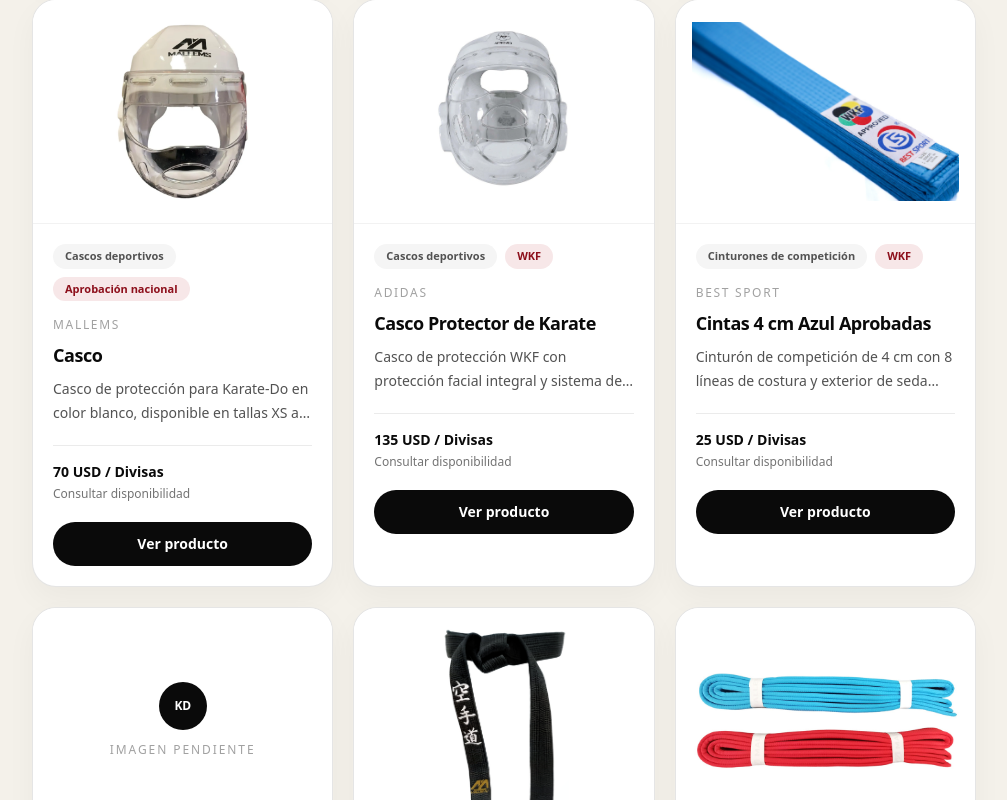
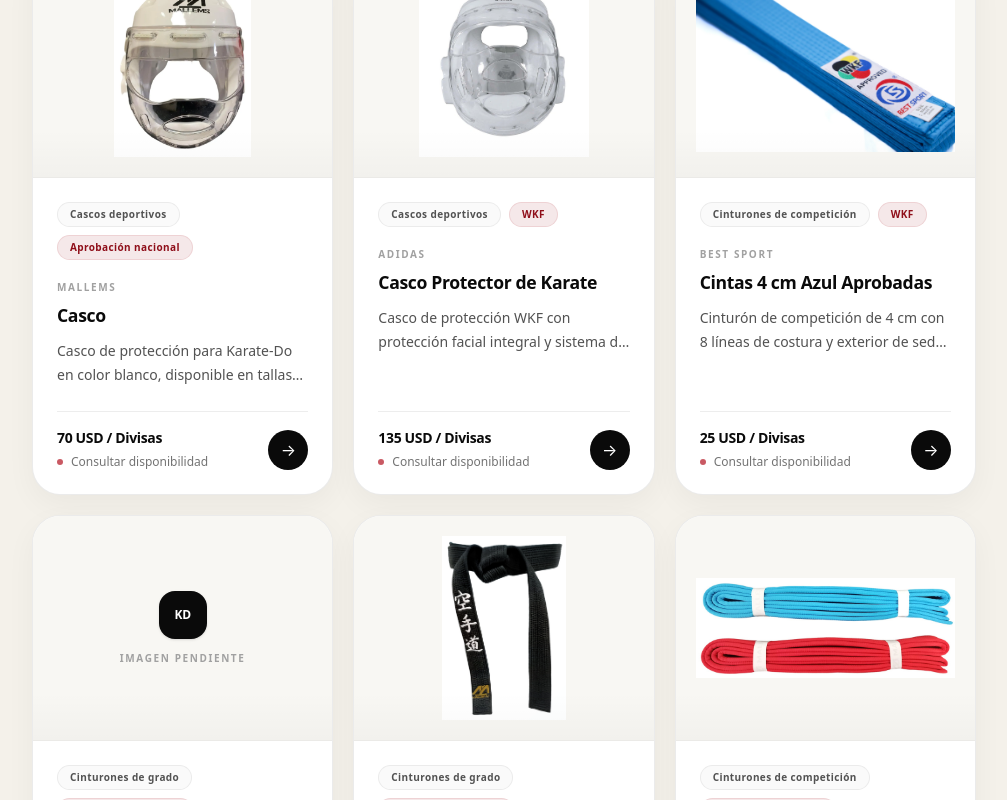
Before and after one commit to maorusohh/catalogo-karate, a Next.js app: page /catalogo in a window 1280 px wide. Shown: the part 1200-2000 px from the top of the page, without its empty margins (272-1279 px from the left). Built offline with nearby package versions, Linux system fonts and the light colour scheme.

Commit message:
style: refine catalog product cards

```diff
--- a/src/components/catalog/product-card.tsx
+++ b/src/components/catalog/product-card.tsx
@@ -28,77 +28,90 @@
   const primaryPrice = product.prices.find((price) => !price.variantId) ?? product.prices[0];
 
   return (
-    <article className="group flex h-full flex-col overflow-hidden rounded-3xl border border-black/10 bg-white shadow-[0_12px_30px_rgba(0,0,0,0.04)] transition-transform hover:-translate-y-1">
+    <article className="group flex h-full flex-col overflow-hidden rounded-[1.75rem] border border-black/8 bg-white shadow-[0_10px_30px_rgb(23_23_23_/_0.045)] transition-all duration-200 hover:-translate-y-1 hover:border-black/12 hover:shadow-[var(--ck-shadow-md)]">
       <Link href={`/producto/${product.slug}`} className="block" aria-label={`Ver ${product.name}`}>
-        <div className="relative aspect-[4/3] overflow-hidden border-b border-black/5 bg-white">
+        <div className="relative aspect-[4/3] overflow-hidden border-b border-black/5 bg-[var(--ck-surface-soft)]">
           {image ? (
             <Image
               src={image.src}
               alt={image.alt || product.name}
               fill
               sizes="(max-width: 639px) 100vw, (max-width: 1023px) 50vw, 33vw"
-              className="object-contain p-3 transition-transform duration-300 group-hover:scale-[1.025] sm:p-4"
+              className="object-contain p-4 transition-transform duration-300 group-hover:scale-[1.03] sm:p-5"
             />
           ) : (
             <div className="flex h-full items-center justify-center p-6 text-center">
               <div>
-                <span className="mx-auto flex size-12 items-center justify-center rounded-full bg-neutral-950 text-xs font-black tracking-tight text-white">
+                <span className="mx-auto flex size-12 items-center justify-center rounded-2xl bg-neutral-950 text-xs font-black tracking-tight text-white shadow-sm">
                   KD
                 </span>
 
-                <p className="mt-3 text-xs font-medium tracking-[0.16em] text-neutral-400 uppercase">
+                <p className="mt-3 text-[10px] font-semibold tracking-[0.16em] text-neutral-400 uppercase">
                   Imagen pendiente
                 </p>
               </div>
             </div>
           )}
+
+          <div className="pointer-events-none absolute inset-x-0 bottom-0 h-12 bg-gradient-to-t from-black/[0.025] to-transparent" />
         </div>
       </Link>
 
-      <div className="flex flex-1 flex-col p-5">
-        <div className="flex flex-wrap gap-2">
-          <span className="rounded-full bg-neutral-100 px-3 py-1 text-[11px] font-semibold text-neutral-600">
+      <div className="flex flex-1 flex-col p-5 sm:p-6">
+        <div className="flex flex-wrap items-center gap-2">
+          <span className="rounded-full border border-black/6 bg-neutral-50 px-3 py-1 text-[10px] font-semibold tracking-[0.04em] text-neutral-600">
             {categoryName}
           </span>
 
-          <span className="rounded-full bg-[#b31322]/10 px-3 py-1 text-[11px] font-semibold text-[#8d0f1b]">
+          <span className="rounded-full border border-[var(--ck-red)]/10 bg-[var(--ck-red-soft)] px-3 py-1 text-[10px] font-semibold tracking-[0.04em] text-[var(--ck-red-dark)]">
             {approvalLabels[product.approval]}
           </span>
         </div>
 
-        <p className="mt-4 text-xs font-medium tracking-[0.14em] text-neutral-400 uppercase">
+        <p className="mt-5 text-[10px] font-semibold tracking-[0.16em] text-neutral-400 uppercase">
           {brandName}
         </p>
 
-        <h2 className="mt-2 text-lg font-semibold tracking-tight text-neutral-950">
+        <h2 className="mt-2 text-[1.1rem] leading-6 font-semibold tracking-[-0.02em] text-neutral-950">
           <Link
             href={`/producto/${product.slug}`}
-            className="transition-colors hover:text-[#b31322]"
+            className="transition-colors hover:text-[var(--ck-red)]"
           >
             {product.name}
           </Link>
         </h2>
 
-        <p className="mt-2 line-clamp-2 text-sm leading-6 text-neutral-600">
+        <p className="mt-3 line-clamp-2 text-sm leading-6 text-neutral-600">
           {product.shortDescription}
         </p>
 
-        <div className="mt-5 border-t border-black/8 pt-4">
-          <p className="text-sm font-semibold text-neutral-950">
+        <div className="mt-auto pt-6">
+          <div className="border-t border-black/7 pt-4">
+            <div className="flex items-end justify-between gap-4">
+              <div className="min-w-0">
+                <p className="text-sm font-semibold tracking-tight text-neutral-950">
                   {primaryPrice?.label ?? "Consultar precio"}
                 </p>
 
-          <p className="mt-1 text-xs text-neutral-500">
+                <p className="mt-1.5 flex items-center gap-2 text-xs text-neutral-500">
+                  <span
+                    aria-hidden="true"
+                    className="size-1.5 shrink-0 rounded-full bg-[var(--ck-red)]/70"
+                  />
                   {availabilityLabels[product.availability]}
                 </p>
               </div>
 
               <Link
                 href={`/producto/${product.slug}`}
-          className="mt-5 inline-flex min-h-11 items-center justify-center rounded-full bg-neutral-950 px-5 text-sm font-semibold text-white transition-colors hover:bg-[#b31322]"
+                aria-label={`Abrir ficha de ${product.name}`}
+                className="flex size-10 shrink-0 items-center justify-center rounded-full bg-neutral-950 text-base text-white transition-all duration-200 group-hover:bg-[var(--ck-red)]"
               >
-          Ver producto
+                <span aria-hidden="true">→</span>
               </Link>
+            </div>
+          </div>
+        </div>
       </div>
     </article>
   );
```
Lines whose indentation alone changed are shown as unchanged.
